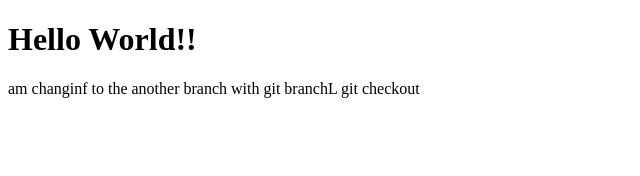
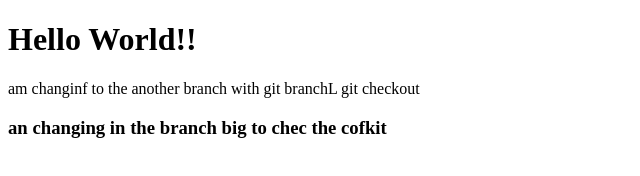
Before and after one commit to claude007/test, a plain HTML site: page index.html in a window 1280 px wide. Shown: the whole page, without its empty margins (0-640 px from the left). Drawn offline with Linux system fonts and the light colour scheme.

Commit message:
this is the h3

```diff
--- a/index.html
+++ b/index.html
@@ -6,5 +6,7 @@
 <body>
 <h1>Hello World!!</h1>
 <p>am changinf to the another branch with git branchL git checkout</p>
+
+<h3>an changing in the branch big to chec the cofkit <h3>
 </body>
 </html>
```
